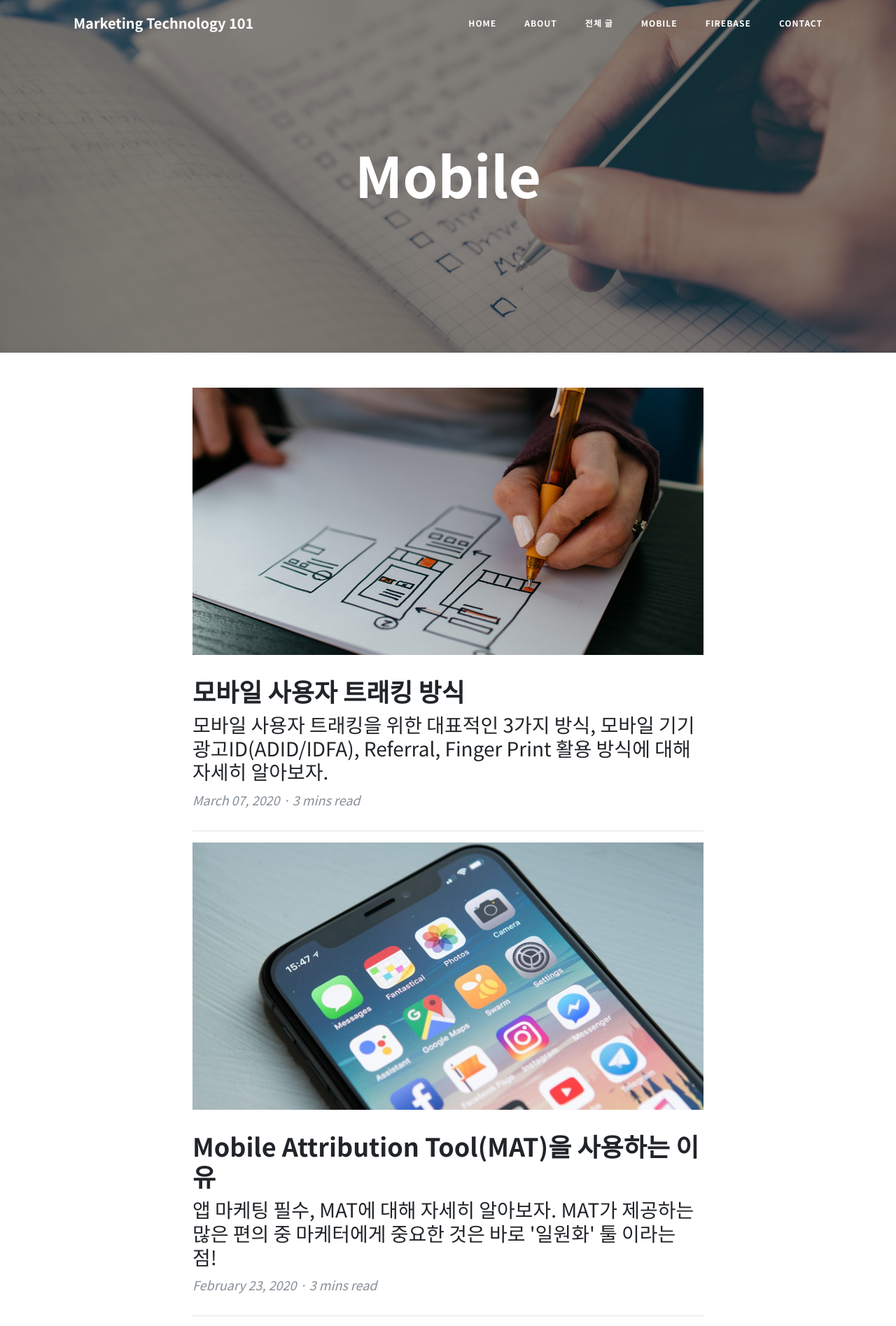
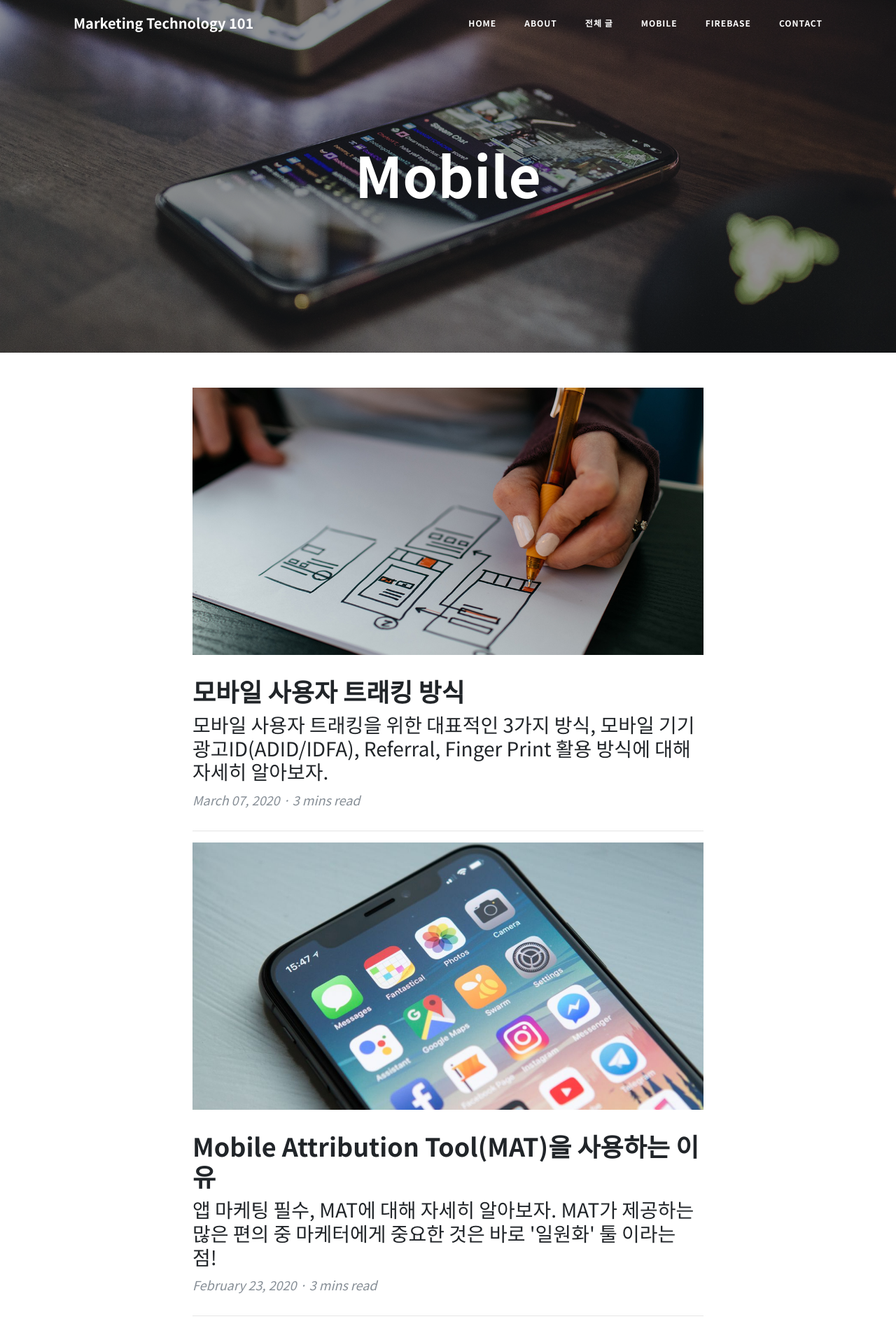
Before and after one commit to Jiyeeah/ddspace, a Jekyll site: the page built from category/Mobile.html, in a window 1280 px wide. Shown: the top 1895 px of the page at 70% size. Built offline with Jekyll 4.4.1, drawn with Linux system fonts in a browser that asks for light colours.

Commit message:
모바일 카테고리 배경 이미지 적용

```diff
--- a/category/Mobile.html
+++ b/category/Mobile.html
@@ -2,7 +2,7 @@
 layout: page
 title: Mobile
 permalink: /category/Mobile/
-background: '/img/bg-post.jpg'
+background: '/img/bg-mobile.jpg'
 ---
 
 	{% for post in site.categories.Mobile %}
```
Also changed, not shown: img/bg-mobile.jpg (added).
